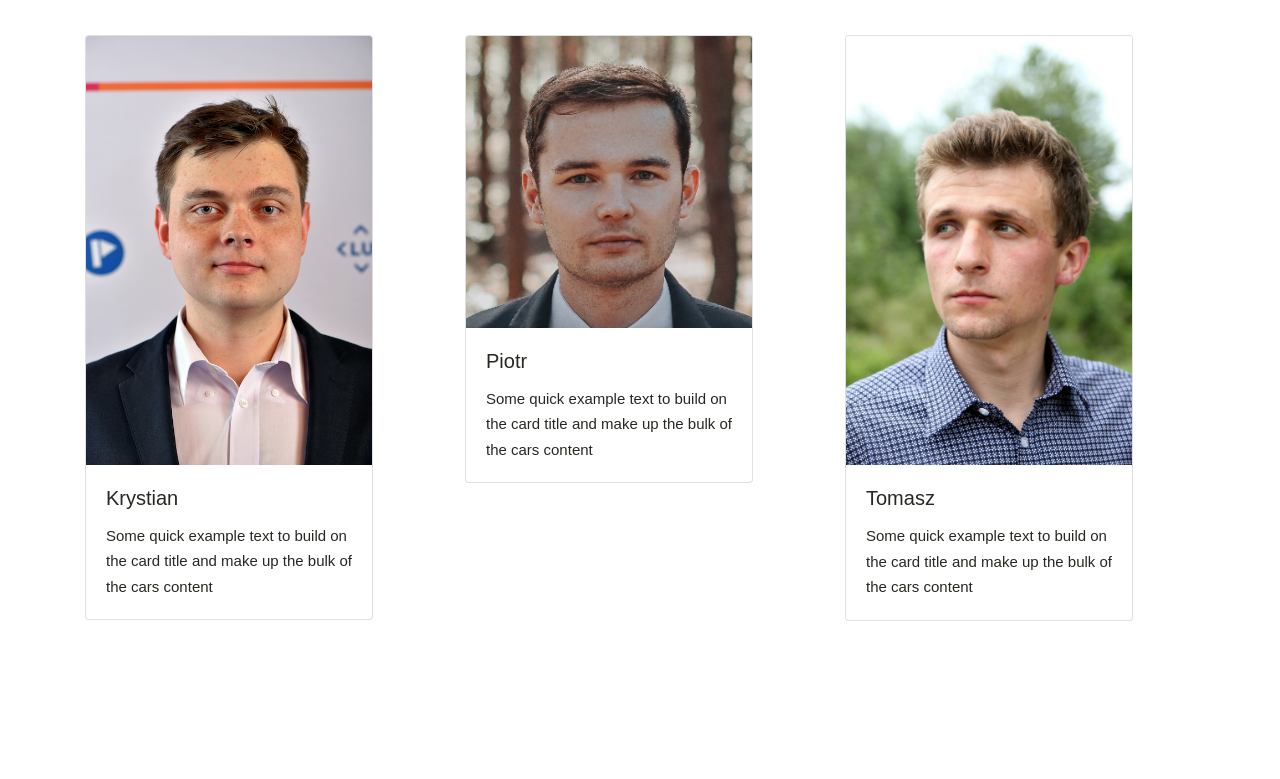
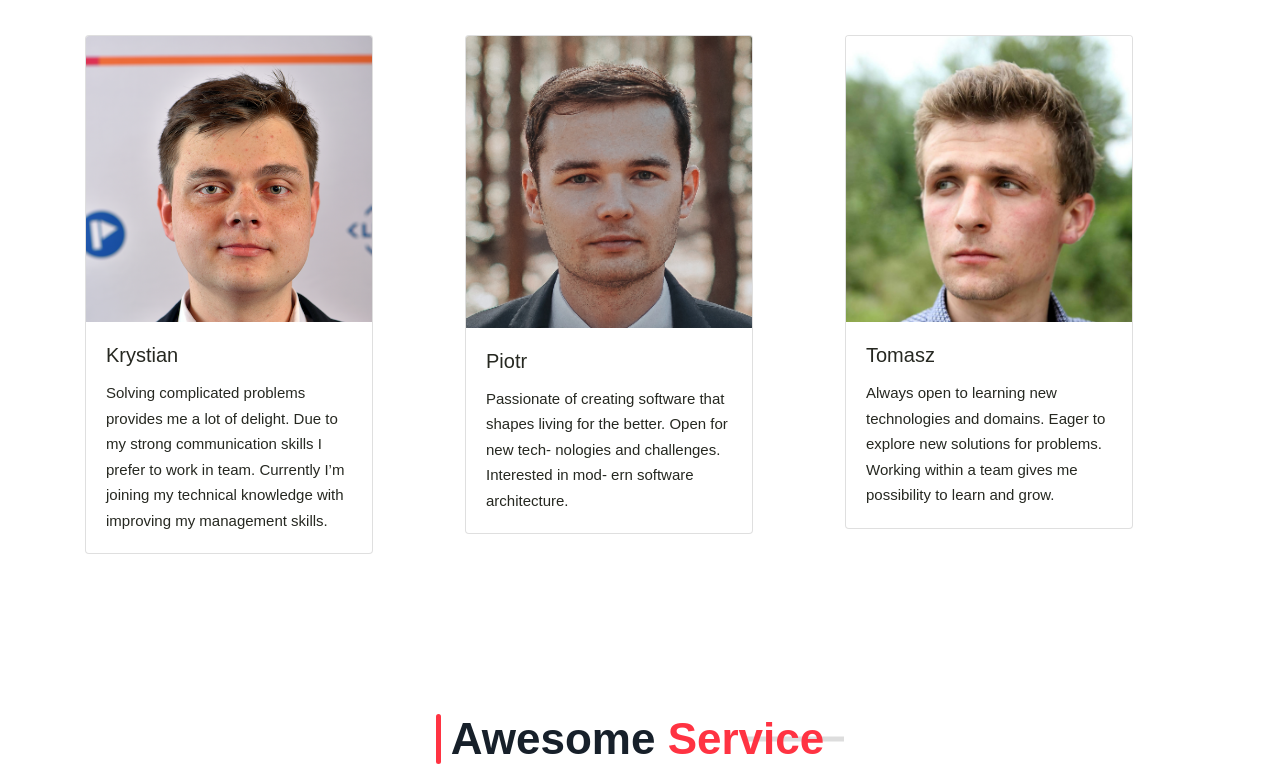
Before and after one commit to Aixoft-com/aix-landing, a React (Create React App) app: page / in a window 1280 px wide. Shown: the part 1427-2206 px from the top of the page. Built offline with nearby package versions, Linux system fonts and the light colour scheme.

Commit message:
Resize images and add description

```diff
--- a/src/components/AboutUsPage/AboutUsPage.tsx
+++ b/src/components/AboutUsPage/AboutUsPage.tsx
@@ -9,19 +9,23 @@ import piotrPic from './piotr.png';
 export const AboutUsPage: React.FC<Record<string, unknown>> = () => {
     const tomekProfile = {
         name: 'Tomasz',
-        description: 'Some quick example text to build on the card title and make up the bulk of the cars content',
+        description:
+            'Always open to learning new technologies and domains. Eager to explore new solutions for problems. Working within a team gives\n' +
+            'me possibility to learn and grow.',
         image: tomekPic,
     };
 
     const krystianProfile = {
         name: 'Krystian',
-        description: 'Some quick example text to build on the card title and make up the bulk of the cars content',
+        description:
+            'Solving complicated problems provides me a lot of delight. Due to my strong communication skills I prefer to work in team. Currently I’m joining my technical knowledge with improving my management skills.',
         image: krystianPic,
     };
 
     const piotrProfile = {
         name: 'Piotr',
-        description: 'Some quick example text to build on the card title and make up the bulk of the cars content',
+        description:
+            'Passionate of creating software that shapes living for the better. Open for new tech- nologies and challenges. Interested in mod- ern software architecture.',
         image: piotrPic,
     };
 
```
Also changed, not shown: src/components/AboutUsPage/krystian.png, src/components/AboutUsPage/tomek.jpg.
